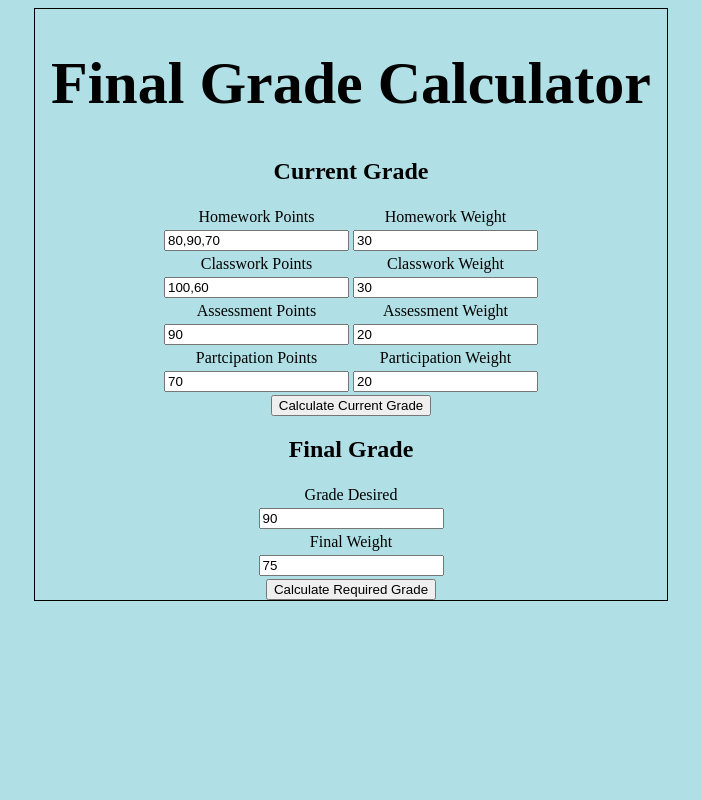
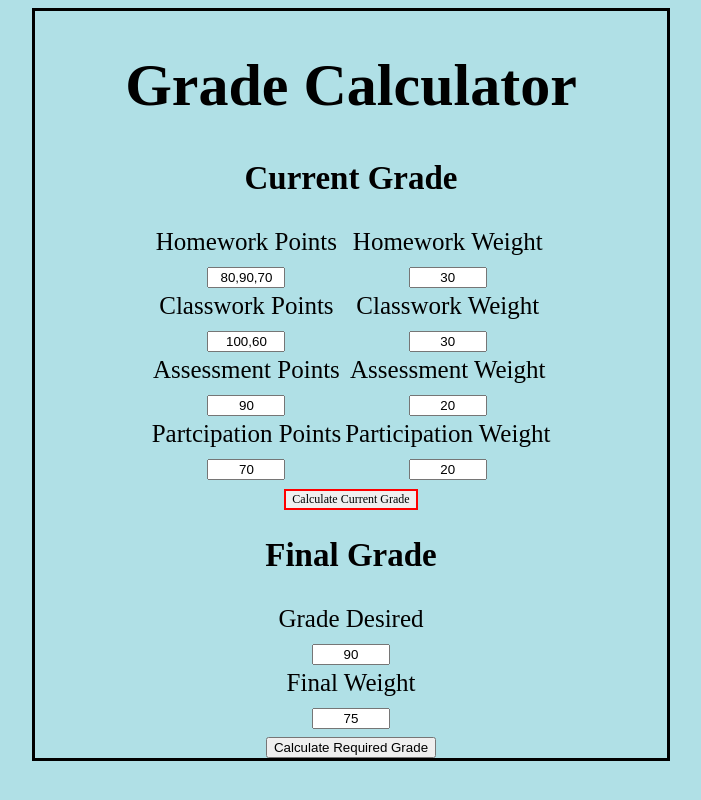
Before and after one commit to oliviamaturana/gradecalculator, a plain HTML site: page index.html in a window 1280 px wide. Shown: the whole page, without its empty margins (289-990 px from the left). Drawn offline with Linux system fonts and the light colour scheme.

Commit message:
12.10.18

```diff
--- a/css.css
+++ b/css.css
@@ -10,8 +10,19 @@ h1 {
 
     margin: auto;
     width: 50%;
-    border: 1px black solid;
+    border: 3px black solid;
     text-align: center;
+    font-family: "Plantagenet Cherokee";
+    font-size: 22px;
+}
+
+#currentBtn {
+    text-align: center;
+    border: 2px red solid;
+    font-size: 10px;
+    font-family: "Plantagenet Cherokee";
+    font-size: 12px;
+
 
 
 }
@@ -19,7 +30,12 @@ h1 {
 table.center{
     margin-left:auto;
     margin-right:auto;
+    font-size: 25px;
+
 
 }
 
-#
+input {
+    width:70px;
+    text-align: center;
+}
--- a/index.html
+++ b/index.html
@@ -6,15 +6,14 @@
     <script src="script.js"></script>
     <link rel="stylesheet" href="css.css"/>
 </head>
-<title>Final Grade Calculator</title>
+<title>Grade Calculator</title>
 
 
 <body>
 
 <div id="container">
 
-    <h1>Final Grade Calculator</h1>
-
+    <h1>Grade Calculator</h1>
     <h2>Current Grade</h2>
 
 <table class="center">
@@ -83,7 +82,9 @@
     </tr>
 </table>
 
-    <button onclick="calculateCurrentGrade()">Calculate Current Grade</button>
+
+    <button id="currentBtn" onclick="calculateCurrentGrade()">Calculate Current Grade</button>
+</button>
 
     <div id="currentGrade"></div>
 
```
